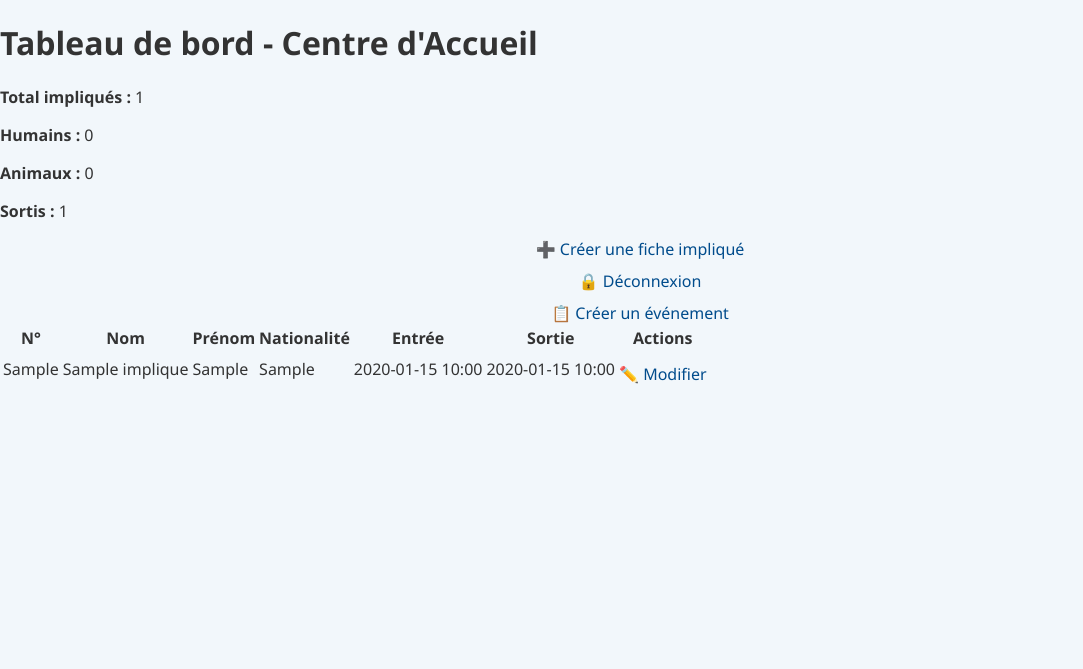
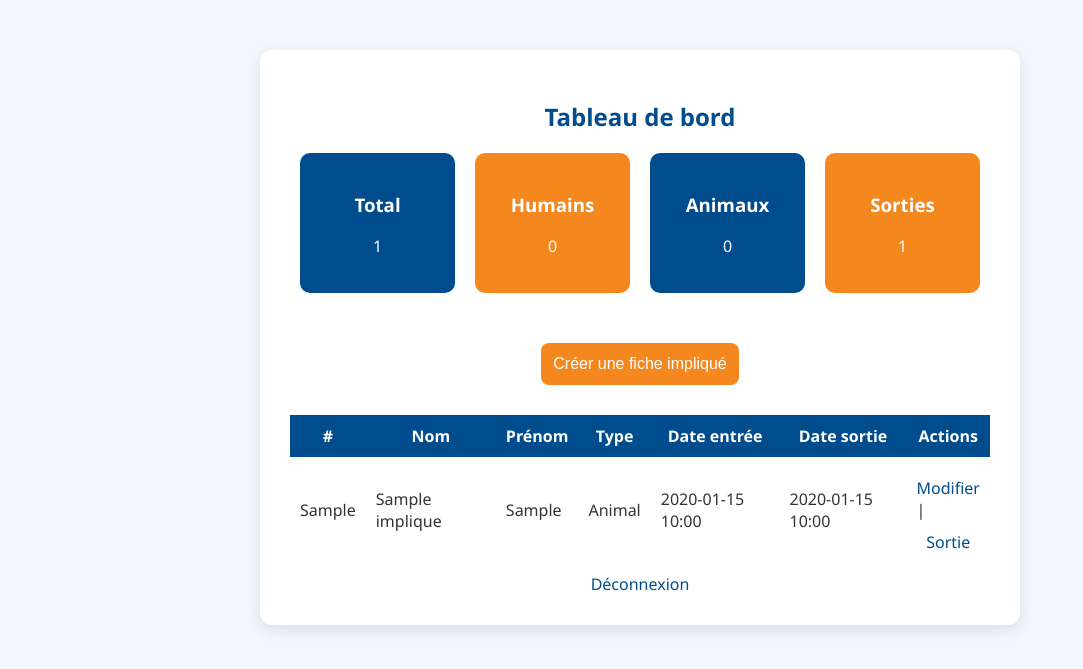
Before and after one commit to protec38/CAI, a Flask app: page / in a window 1280 px wide. Shown: the top 669 px of the page, without its empty margins (0-1083 px from the left). Run offline with Flask 3, Linux system fonts and the light colour scheme; the visitor is signed in with stand-in values (Sample User, id 1); tables that the repository leaves empty hold one stand-in row (values such as "Sample post").

Commit message:
Update dashboard.html

```diff
--- a/app/templates/dashboard.html
+++ b/app/templates/dashboard.html
@@ -6,58 +6,63 @@
   <link rel="stylesheet" href="{{ url_for('static', filename='style.css') }}">
 </head>
 <body>
-  <div class="dashboard-container">
-    <h1>Tableau de bord - Centre d'Accueil</h1>
+  <div class="container">
+    <h2>Tableau de bord</h2>
 
-    <div class="counters">
-      <p><strong>Total impliqués :</strong> {{ total }}</p>
-      <p><strong>Humains :</strong> {{ humains }}</p>
-      <p><strong>Animaux :</strong> {{ animaux }}</p>
-      <p><strong>Sortis :</strong> {{ sortis }}</p>
+    <div class="stats">
+      <div class="stat-box">
+        <h3>Total</h3>
+        <p>{{ total }}</p>
+      </div>
+      <div class="stat-box orange">
+        <h3>Humains</h3>
+        <p>{{ humains }}</p>
+      </div>
+      <div class="stat-box">
+        <h3>Animaux</h3>
+        <p>{{ animaux }}</p>
+      </div>
+      <div class="stat-box orange">
+        <h3>Sorties</h3>
+        <p>{{ sortis }}</p>
+      </div>
     </div>
 
-    <div class="actions">
-      <a class="button" href="{{ url_for('main.create_implique') }}">➕ Créer une fiche impliqué</a>
-      <a class="button" href="{{ url_for('main.logout') }}">🔒 Déconnexion</a>
-      {% if user and user.role == "codep" %}
-        <a class="button" href="{{ url_for('main.create_evenement') }}">📋 Créer un événement</a>
-      {% endif %}
-    </div>
+    <a href="{{ url_for('main.create_implique') }}">
+      <button>Créer une fiche impliqué</button>
+    </a>
 
-    <table>
+    <table border="0" cellpadding="10" cellspacing="0" style="width:100%; margin-top: 30px;">
       <thead>
-        <tr>
-          <th>N°</th>
+        <tr style="background-color:#014c8c; color:white;">
+          <th>#</th>
           <th>Nom</th>
           <th>Prénom</th>
-          <th>Nationalité</th>
-          <th>Entrée</th>
-          <th>Sortie</th>
+          <th>Type</th>
+          <th>Date entrée</th>
+          <th>Date sortie</th>
           <th>Actions</th>
         </tr>
       </thead>
       <tbody>
-        {% for f in impliques %}
-        <tr>
-          <td>{{ f.numero_fiche }}</td>
-          <td>{{ f.nom }}</td>
-          <td>{{ f.prenom }}</td>
-          <td>{{ f.nationalite }}</td>
-          <td>{{ f.date_entree.strftime('%Y-%m-%d %H:%M') }}</td>
+        {% for fiche in impliques %}
+        <tr style="background-color: {{ 'white' if loop.index0 % 2 == 0 else '#f7f7f7' }}">
+          <td>{{ fiche.numero_fiche }}</td>
+          <td>{{ fiche.nom }}</td>
+          <td>{{ fiche.prenom }}</td>
+          <td>{{ 'Humain' if fiche.humain else 'Animal' }}</td>
+          <td>{{ fiche.date_entree.strftime('%Y-%m-%d %H:%M') }}</td>
+          <td>{% if fiche.date_sortie %}{{ fiche.date_sortie.strftime('%Y-%m-%d %H:%M') }}{% else %}-{% endif %}</td>
           <td>
-            {% if f.date_sortie %}
-              {{ f.date_sortie.strftime('%Y-%m-%d %H:%M') }}
-            {% else %}
-              <a href="{{ url_for('main.signaler_sortie', fiche_id=f.id) }}">Signaler une sortie</a>
-            {% endif %}
-          </td>
-          <td>
-            <a href="{{ url_for('main.edit_implique', fiche_id=f.id) }}">✏️ Modifier</a>
+            <a href="{{ url_for('main.edit_implique', fiche_id=fiche.id) }}">Modifier</a> |
+            <a href="{{ url_for('main.signaler_sortie', fiche_id=fiche.id) }}">Sortie</a>
           </td>
         </tr>
         {% endfor %}
       </tbody>
     </table>
+
+    <a href="{{ url_for('main.logout') }}">Déconnexion</a>
   </div>
 </body>
 </html>
```
